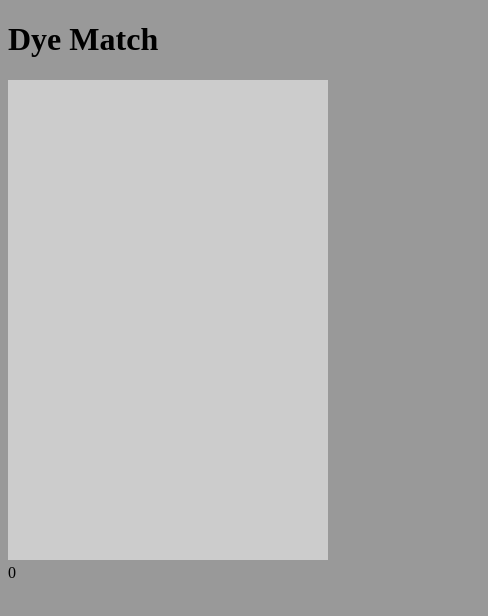
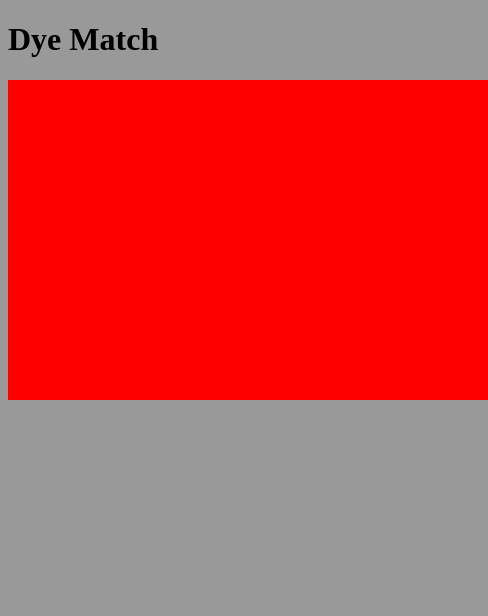
Before and after one commit to mattlean/adam-engine, a plain HTML site: page src/index.html in a window 390 px wide. Shown: the whole page, 488 px wide, since content can reach past the window. Drawn offline with Linux system fonts and the light colour scheme.

Commit message:
Let's start fresh

```diff
--- a/src/index.html
+++ b/src/index.html
@@ -7,10 +7,7 @@
 </head>
 <body>
 	<h1>Dye Match</h1>
-	<canvas id="canvas" width="320" height="480"></canvas>
-	<div id="score">
-		0
-	</div>
+	<canvas id="canvas" width="480" height="320"></canvas>
 
 	<script src="script.js"></script>
 </body>
--- a/src/style.css
+++ b/src/style.css
@@ -3,5 +3,20 @@ body {
 }
 
 #canvas {
+	width: 1024px;
 	background-color: #ccc;
 }
+
+@media (max-width: 1023px) {
+	#canvas {
+		width: 800px;
+		background-color: blue;
+	}
+}
+
+@media (max-width: 799px) {
+	#canvas {
+		width: 480px;
+		background-color: red;
+	}
+}
```
